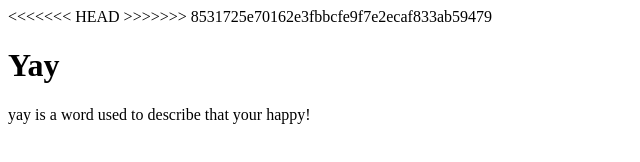
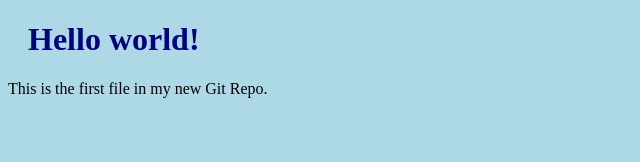
Before and after one commit to Maheshwaran-11/mahi11, a plain HTML site: page index.html in a window 1280 px wide. Shown: the whole page, without its empty margins (0-640 px from the left). Drawn offline with Linux system fonts and the light colour scheme.

Commit message:
new Updated index.html

```diff
--- a/index.html
+++ b/index.html
@@ -1,17 +1,13 @@
 <!DOCTYPE html>
 <html>
 <head>
-<<<<<<< HEAD
-<style>
-body {background="purple";}
-</style>
-<title>Page Title<title>
-=======
 <title>Hello World!</title>
->>>>>>> 8531725e70162e3fbbcfe9f7e2ecaf833ab59479
+<link rel="stylesheet" href="bluestyle.css">
 </head>
 <body>
-<h1>Yay</h1>
-<p>yay is a word used to describe that your happy!</p>
+
+<h1>Hello world!</h1>
+<p>This is the first file in my new Git Repo.</p>
+
 </body>
 </html>
```
